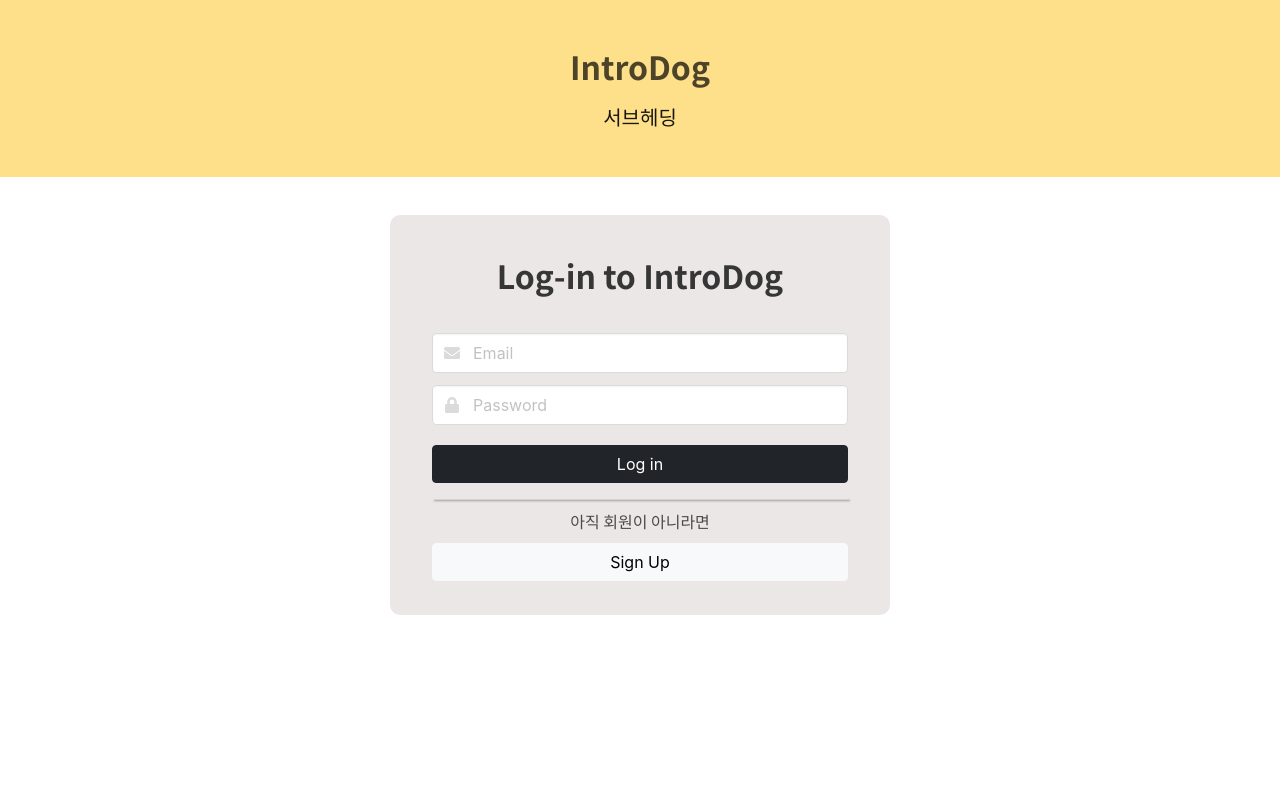
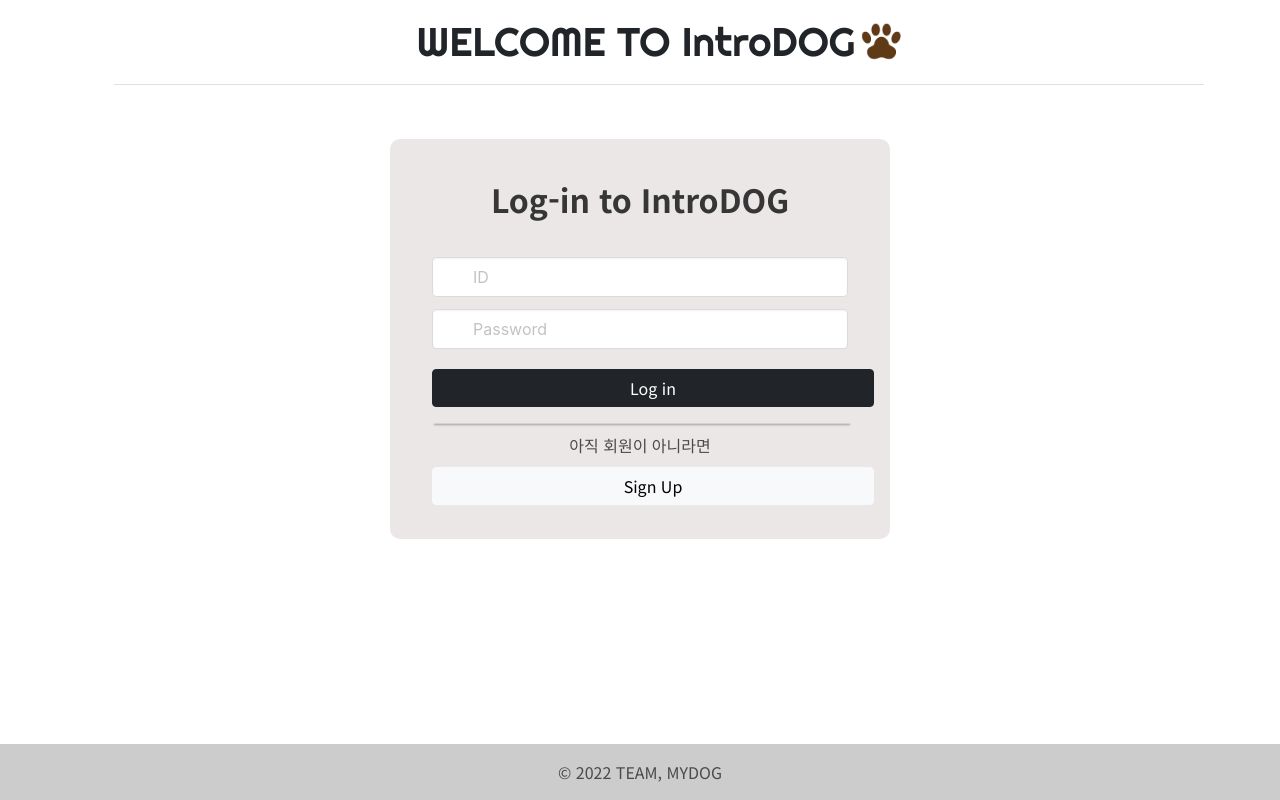
Before and after one commit to jinsDevelopment/myDog, a Flask app: page /login in a window 1280 px wide. Run offline with Flask 2, Linux system fonts and the light colour scheme; some libraries are stand-ins or nearby versions; some web fonts are replaced.

Commit message:
login css working

```diff
--- /dev/null
+++ b/static/css/layout_sub.css
@@ -0,0 +1,138 @@
+* {
+  font-family: 'Noto Sans KR', sans-serif;
+  box-sizing: border-box;
+}
+button {
+  all: unset;
+  padding: 0;
+}
+.blind {
+  position: absolute;
+  overflow: hidden;
+  visibility: hidden;
+  margin: -1px;
+  width: 0px;
+  height: 0px;
+  top: -9999px;
+  font-size: 0;
+}
+body,
+html {
+  height: 100%;
+}
+/************
+ * header
+ *************/
+
+.header-logo {
+  font-size: 40px;
+  font-family: 'Righteous', cursive;
+}
+.header-logo > img {
+  width: 40px;
+  margin-left: 6px;
+}
+.community__wrap {
+  position: relative;
+}
+.invite__box {
+  position: absolute;
+  text-align: center;
+  letter-spacing: -0.08em;
+  line-height: 18px;
+  top: -7px;
+  left: -180px;
+  background-color: rgba(255, 255, 255, 0.8);
+  border: 2px solid #ccc;
+  border-radius: 40px;
+  padding: 10px;
+  animation: motion 0.4s linear 0s infinite alternate;
+  width: 160px;
+}
+.invite__box:after {
+  content: '';
+  display:inline-block;
+  position: absolute;
+  top: 20px;
+  right: 8px;
+  width: 0.8rem;
+  height: 0.8rem;
+  margin-left: 0.5rem;
+  border-top: 0.2rem solid #666;
+  border-right: 0.2rem solid #666;
+  transform: rotate(45deg);
+}
+.invite__box > div {
+  position: relative;
+  right: 5px;
+}
+.community__wrap > a:after {
+  display:block;
+  content: '';
+  border-bottom: solid 3px #b67c46;
+  transform: scaleX(0);
+  transition: transform 250ms ease-in-out;
+  transform-origin: 0% 50%;
+}
+.community__wrap > a:hover:after {
+  transform: scaleX(1);
+}
+.layout__nav {
+  font-size: 20px;
+  font-weight: 500;
+}
+
+.btn-logout {
+  margin-top: 3px;
+  padding: 0px 10px;
+}
+
+@keyframes motion {
+  0% {
+    left: -165px;
+  }
+  100% {
+    left: -160px;
+  }
+}
+/************
+ * footer
+ *************/
+.footer__wrap {
+  background-color: #ccc;
+  position: absolute;
+  bottom: 0;
+  left:0;
+  right:0;
+}
+/* .footerFont {
+  margin-bottom: 0 !important;
+  background-color: #ccc;
+} */
+
+
+
+/************
+ * topBtn
+ *************/
+.top__btn {
+  width: 30px;
+  height: 30px;
+  padding: 10px;
+  border-radius: 30px;
+  background-color: #5f3a17;
+  color: #ddd;
+  font-weight: 700;
+  font-size: 15px;
+  position: fixed;
+  bottom: 30px;
+  right: 30px;
+}
+.top__btn:hover,
+.top__btn:active {
+  background-color: #301d0b;
+}
+
+/* * {
+  font-family: 'Jua', sans-serif;
+}
--- a/static/css/login.css
+++ b/static/css/login.css
@@ -1,10 +1,10 @@
-@import url("https://fonts.googleapis.com/css2?family=Jua&family=Noto+Sans+KR:wght@400;700&family=The+Nautigal&display=swap");
+@import url('https://fonts.googleapis.com/css2?family=Jua&family=Noto+Sans+KR:wght@400;700&family=The+Nautigal&display=swap');
 
 * {
   margin: 0;
   padding: 0;
   box-sizing: border-box;
-    font-family: "Noto Sans KR", sans-serif;
+  font-family: 'Noto Sans KR', sans-serif;
 }
 
 .hero-body {
@@ -15,7 +15,7 @@
   margin-bottom: 40px;
 }
 
-.container {
+.container_body {
   width: 500px;
   height: 400px;
   background: rgb(236, 231, 231);
--- /dev/null
+++ b/templates/layout_sub.html
@@ -0,0 +1,156 @@
+<!DOCTYPE html>
+<html lang="ko-KR">
+  <head>
+    <!-- favicon -->
+    <link
+      rel="apple-touch-icon"
+      sizes="57x57"
+      href="../static/img/favicon/apple-icon-57x57.png"
+    />
+    <link
+      rel="apple-touch-icon"
+      sizes="60x60"
+      href="../static/img/favicon//apple-icon-60x60.png"
+    />
+    <link
+      rel="apple-touch-icon"
+      sizes="72x72"
+      href="../static/img/favicon//apple-icon-72x72.png"
+    />
+    <link
+      rel="apple-touch-icon"
+      sizes="76x76"
+      href="../static/img/favicon//apple-icon-76x76.png"
+    />
+    <link
+      rel="apple-touch-icon"
+      sizes="114x114"
+      href="../static/img/favicon//apple-icon-114x114.png"
+    />
+    <link
+      rel="apple-touch-icon"
+      sizes="120x120"
+      href="../static/img/favicon//apple-icon-120x120.png"
+    />
+    <link
+      rel="apple-touch-icon"
+      sizes="144x144"
+      href="../static/img/favicon//apple-icon-144x144.png"
+    />
+    <link
+      rel="apple-touch-icon"
+      sizes="152x152"
+      href="../static/img/favicon//apple-icon-152x152.png"
+    />
+    <link
+      rel="apple-touch-icon"
+      sizes="180x180"
+      href="../static/img/favicon//apple-icon-180x180.png"
+    />
+    <link
+      rel="icon"
+      type="image/png"
+      sizes="192x192"
+      href="../static/img/favicon//android-icon-192x192.png"
+    />
+    <link
+      rel="icon"
+      type="image/png"
+      sizes="32x32"
+      href="../static/img/favicon//favicon-32x32.png"
+    />
+    <link
+      rel="icon"
+      type="image/png"
+      sizes="96x96"
+      href="../static/img/favicon//favicon-96x96.png"
+    />
+    <link
+      rel="icon"
+      type="image/png"
+      sizes="16x16"
+      href="../static/img/favicon//favicon-16x16.png"
+    />
+    <link rel="manifest" href="../static/img/favicon//manifest.json" />
+    <meta name="msapplication-TileColor" content="#ffffff" />
+    <meta
+      name="msapplication-TileImage"
+      content="../static/img/favicon//ms-icon-144x144.png"
+    />
+    <meta name="theme-color" content="#ffffff" />
+    <!-- favicon 끝 -->
+    <meta charset="UTF-8" />
+    <meta http-equiv="X-UA-Compatible" content="IE=edge" />
+    <meta name="viewport" content="width=device-width, initial-scale=1.0" />
+    <!-- bootstrap -->
+    <link
+      href="https://cdn.jsdelivr.net/npm/bootstrap@5.1.3/dist/css/bootstrap.min.css"
+      rel="stylesheet"
+      integrity="sha384-1BmE4kWBq78iYhFldvKuhfTAU6auU8tT94WrHftjDbrCEXSU1oBoqyl2QvZ6jIW3"
+      crossorigin="anonymous"
+    />
+    <script
+      defer
+      src="https://cdn.jsdelivr.net/npm/bootstrap@5.1.3/dist/js/bootstrap.bundle.min.js"
+      integrity="sha384-ka7Sk0Gln4gmtz2MlQnikT1wXgYsOg+OMhuP+IlRH9sENBO0LRn5q+8nbTov4+1p"
+      crossorigin="anonymous"
+    ></script>
+    <!-- Bulma CSS -->
+    <link
+      rel="stylesheet"
+      href="https://cdn.jsdelivr.net/npm/bulma@0.9.1/css/bulma.min.css"
+    />
+    <!-- jQuery -->
+    <script src="https://ajax.googleapis.com/ajax/libs/jquery/3.5.1/jquery.min.js"></script>
+    <script src="https://cdnjs.cloudflare.com/ajax/libs/jquery-cookie/1.4.1/jquery.cookie.js"></script>
+    <!-- Google web font -->
+    <link rel="preconnect" href="https://fonts.googleapis.com" />
+    <link rel="preconnect" href="https://fonts.gstatic.com" crossorigin />
+    <link
+      href="https://fonts.googleapis.com/css2?family=Noto+Sans+KR:wght@400;500;700&family=Righteous&display=swap"
+      rel="stylesheet"
+    />
+    <!-- CSS -->
+    <link rel="stylesheet" href="../static/css/board.css" />
+    <link rel="stylesheet" href="../static/css/layout_sub.css" />
+    <link rel="stylesheet" href="../static/css/login.css" />
+    <!-- JS -->
+    <script defer src="../static/js/common.js"></script>
+    <title>IntroDOG</title>
+  </head>
+  <body>
+    <div id="body-wrapper">
+      <div id="body-content">
+        <div class="container">
+          <header
+            class="d-flex flex-wrap align-items-center justify-content-center py-3 mb-4 border-bottom header"
+          >
+            <a
+              href="/"
+              class="d-flex align-items-center mb-md-0 text-dark text-decoration-none header-logo"
+            >
+              WELCOME TO IntroDOG
+              <img
+                src="../static/img/favicon//android-icon-192x192.png"
+                alt=""
+              />
+            </a>
+          </header>
+        </div>
+        <div class="contents">{% block content %}{% endblock %}</div>
+
+        <!-- topBtn -->
+        <button class="top__btn blind">TOP</button>
+        <!-- // topBtn -->
+
+        <!-- footer -->
+        <div class="footer__wrap footerFont">
+          <footer class="py-4">
+            <p class="text-center">© 2022 TEAM, MYDOG</p>
+          </footer>
+        </div>
+        <!-- //footer -->
+      </div>
+    </div>
+  </body>
+</html>
--- a/templates/login.html
+++ b/templates/login.html
@@ -1,71 +1,17 @@
-<!DOCTYPE html>
-<html lang="en">
-    <head>
-        <!-- Webpage Title -->
-        <title>Hello, world!</title>
-
-        <!-- Required meta tags -->
-        <meta charset="utf-8" />
-        <meta
-            name="viewport"
-            content="width=device-width, initial-scale=1, shrink-to-fit=no"
-        />
-        <!-- Bootstrap CDN + JQuery Link -->
-        <link
-            href="https://cdn.jsdelivr.net/npm/bootstrap@5.0.2/dist/css/bootstrap.min.css"
-            rel="stylesheet"
-            integrity="sha384-EVSTQN3/azprG1Anm3QDgpJLIm9Nao0Yz1ztcQTwFspd3yD65VohhpuuCOmLASjC"
-            crossorigin="anonymous"
-        />
-        <script src="https://ajax.googleapis.com/ajax/libs/jquery/3.5.1/jquery.min.js"></script>
-        <script
-            src="https://cdn.jsdelivr.net/npm/bootstrap@5.0.2/dist/js/bootstrap.bundle.min.js"
-            integrity="sha384-MrcW6ZMFYlzcLA8Nl+NtUVF0sA7MsXsP1UyJoMp4YLEuNSfAP+JcXn/tWtIaxVXM"
-            crossorigin="anonymous"
-        ></script>
-
-        <!-- Bulma CSS -->
-        <link
-            rel="stylesheet"
-            href="https://cdn.jsdelivr.net/npm/bulma@0.9.1/css/bulma.min.css"
-        />
-        <script
-            defer
-            src="https://use.fontawesome.com/releases/v5.3.1/js/all.js"
-        ></script>
-        <!-- JS cookie CDN -->
-        <script src="https://ajax.googleapis.com/ajax/libs/jquery/3.4.1/jquery.min.js"></script>
-        <script src="https://cdnjs.cloudflare.com/ajax/libs/jquery-cookie/1.4.1/jquery.cookie.js"></script>
-
-        <!-- css -->
-        <link rel=stylesheet type=text/css href="{{ url_for('static',
-        filename='css/login.css') }}">
-        <!-- script -->
-        <script src="{{ url_for('static', filename='js/login.js') }}"></script>
-    </head>
-    <body>
-        <section class="hero is-warning">
-            <div class="hero-body">
-                <p class="title">IntroDog</p>
-                <p class="subtitle">서브헤딩</p>
-            </div>
-        </section>
+{% extends 'layout_sub.html' %} {% block content %}
 <div class="section has-text-centered">
-            <div class="container">
-                <h1 class="title">Log-in to IntroDog</h1>
+  <div class="container container_body">
+    <h1 class="title">Log-in to IntroDOG</h1>
     <div class="field is-horizontal">
       <div class="field-body">
         <div class="field">
-                            <div class="control">
-                                <p
-                                    class="control has-icons-left has-icons-right"
-                                >
+          <p class="control has-icons-left has-icons-right">
             <input
               type="text"
               class="input"
               id="userid"
               aria-describedby="emailHelp"
-                                        placeholder="Email"
+              placeholder="ID"
             />
             <span class="icon is-small is-left">
               <i class="fas fa-envelope"></i>
@@ -74,14 +20,10 @@
         </div>
       </div>
     </div>
-                </div>
     <div class="field is-horizontal">
       <div class="field-body">
         <div class="field">
-                            <div class="control">
-                                <p
-                                    class="control has-icons-left has-icons-right"
-                                >
+          <p class="control has-icons-left has-icons-right">
             <input
               type="password"
               class="input"
@@ -95,26 +37,16 @@
         </div>
       </div>
     </div>
-                </div>
     <section class="button-section">
-                    <button
-                        onclick="login()"
-                        type="button"
-                        class="btn btn-dark"
-                    >
+      <button onclick="login()" type="button" class="btn btn-dark">
         Log in
       </button>
       <div class="line-through"></div>
       <p>아직 회원이 아니라면</p>
-                    <button
-                        onclick="join()"
-                        type="button"
-                        class="btn btn-light"
-                    >
+      <button onclick="join()" type="button" class="btn btn-light">
         Sign Up
       </button>
     </section>
   </div>
 </div>
-    </body>
-</html>
+{% endblock %}
```
Lines whose indentation alone changed are shown as unchanged.
